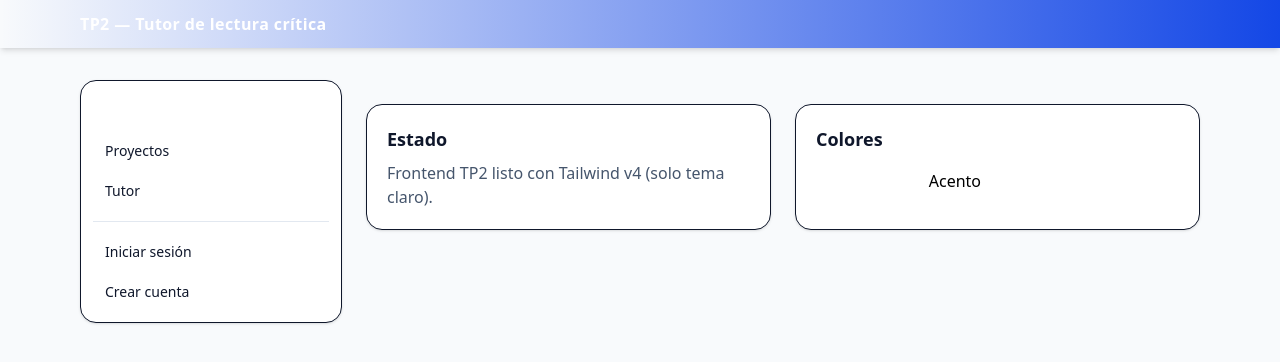
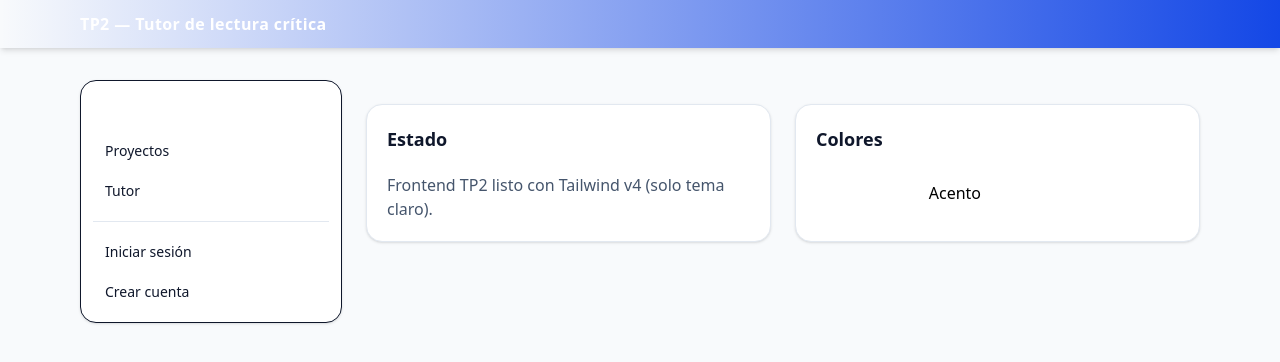
Before and after one commit to Yorshgamer/tptutor, a React (Vite) app in the folder frontend/: page / in a window 1280 px wide. Shown: the top 362 px of the page. Built offline with nearby package versions, Linux system fonts and the light colour scheme.

Commit message:
Creando Button y Tag, aparte mejorando Card reutilizables

```diff
--- /dev/null
+++ b/frontend/src/components/Button.tsx
@@ -0,0 +1,23 @@
+import React, { useMemo } from "react";
+
+type Variant = "primary" | "secondary" | "ghost" | "subtle";
+
+type Props = React.ButtonHTMLAttributes<HTMLButtonElement> & {
+  variant?: Variant;
+};
+
+export default function Button({ variant = "primary", className = "", children, ...rest }: Props) {
+  const classes = useMemo(() => {
+    const base =
+      "inline-flex items-center gap-2 rounded-2xl px-4 py-2 text-sm font-medium transition focus:outline-none focus:ring-2 focus:ring-offset-2";
+    const map: Record<Variant, string> = {
+      primary: "bg-blue-600 text-white hover:bg-blue-700 focus:ring-blue-600",
+      secondary: "bg-yellow-400 text-black hover:bg-yellow-500 focus:ring-yellow-500",
+      ghost: "bg-transparent text-blue-600 hover:bg-blue-50 focus:ring-blue-600",
+      subtle: "bg-slate-100 text-slate-900 hover:bg-slate-200 focus:ring-slate-400",
+    };
+    return `${base} ${map[variant]} ${className}`;
+  }, [variant, className]);
+
+  return <button className={classes} {...rest}>{children}</button>;
+}
--- a/frontend/src/components/Card.tsx
+++ b/frontend/src/components/Card.tsx
@@ -1,10 +1,22 @@
-type Props = { title?: string; children: React.ReactNode; className?: string };
+import React from "react";
 
-export default function Card({ title, children, className = "" }: Props) {
+type Props = {
+  title?: string;
+  subtitle?: string;
+  className?: string;
+  children: React.ReactNode;
+};
+
+export default function Card({ title, subtitle, className = "", children }: Props) {
   return (
-    <div className={`rounded-2xl bg-white shadow-sm border p-5 ${className}`}>
-      {title && <h3 className="text-lg font-semibold mb-2">{title}</h3>}
-      {children}
-    </div>
+    <section className={`rounded-2xl bg-white shadow-sm border border-slate-200 ${className}`}>
+      {(title || subtitle) && (
+        <header className="px-5 pt-5">
+          {title && <h3 className="text-lg font-semibold">{title}</h3>}
+          {subtitle && <p className="text-sm text-slate-500 mt-1">{subtitle}</p>}
+        </header>
+      )}
+      <div className="p-5">{children}</div>
+    </section>
   );
 }
--- /dev/null
+++ b/frontend/src/components/Tag.tsx
@@ -0,0 +1,9 @@
+import React from "react";
+
+export default function Tag({ children }: { children: React.ReactNode }) {
+  return (
+    <span className="inline-flex items-center rounded-full border border-slate-200 bg-slate-50 px-2.5 py-1 text-xs text-slate-600">
+      {children}
+    </span>
+  );
+}
```
